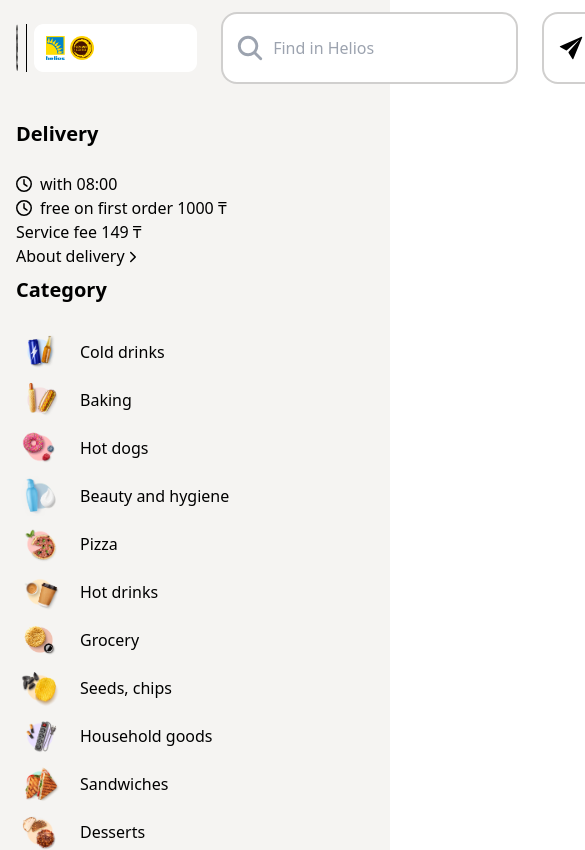
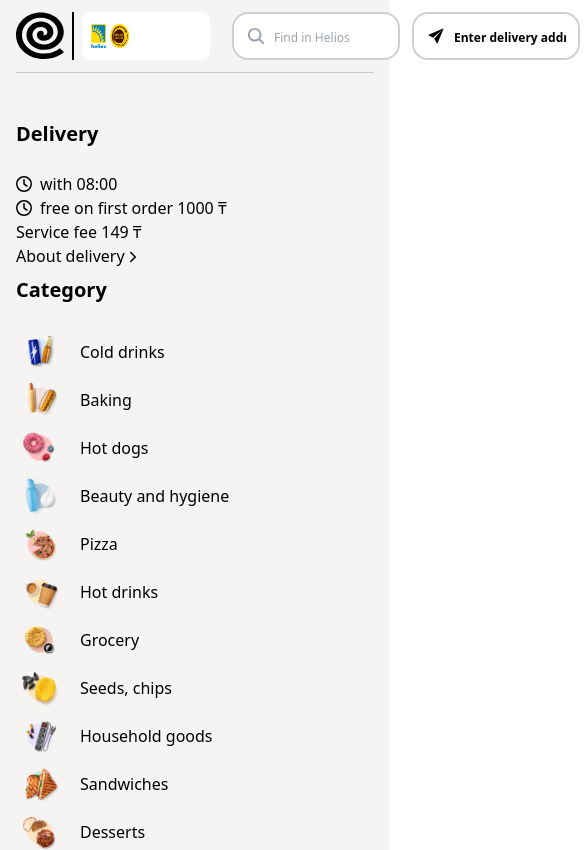
Before and after one commit to Nazmul1582/NShop, a React (Vite) app: page / in a window 390 px wide. Shown: the top 850 px of the page, 585 px wide, since content can reach past the window. Built offline with nearby package versions, Linux system fonts and the light colour scheme.

Commit message:
made navbar responsive for laptop and desktop device

```diff
--- a/src/components/navbar/Navbar.jsx
+++ b/src/components/navbar/Navbar.jsx
@@ -2,44 +2,47 @@ import { Link } from "react-router-dom";
 import { images } from "../../utils/images";
 import { IoSearch } from "react-icons/io5";
 import { IoIosSend } from "react-icons/io";
+import { IoCartOutline } from "react-icons/io5";
+
 
 const Navbar = () => {
   return (
     <header className="bg-[#F5F4F2] h-20">
       <div className="container">
-        <div className="grid grid-cols-[1fr_2fr_1fr] gap-6 justify-between py-3 border-b border-[#8a878466]">
+        <div className="grid grid-cols-[200px_1fr_125px] lg:grid-cols-[1fr_2fr_1fr] gap-4 lg:gap-6 justify-between py-3 border-b border-[#8a878466]">
           <div className="flex items-center gap-2">
             <Link className="" to="/">
               <img className="w-12 h-12" src={images.logo} alt="logo" />
             </Link>
             <div className="bg-black w-[2px] h-12"></div>
             <Link to="/">
-              <img className="max-w-60 h-12" src={images.helios} alt="logo" />
+              <img className="max-w-32 lg:max-w-60 w-full h-12" src={images.helios} alt="logo" />
             </Link>
           </div>
 
-          <div className="flex justify-between gap-6">
+          <div className="flex justify-center gap-3 lg:gap-6">
             <div className="flex items-center gap-2 px-3 rounded-2xl border-2 border-[#8a878466]  bg-white">
-              <IoSearch className="text-3xl text-gray-400" />
+              <IoSearch className="text-xl lg:text-3xl text-gray-400" />
               <input
-                className="py-3 outline-none border-none"
+                className="py-2 lg:py-3 outline-none border-none w-28 lg:w-full placeholder:lg:text-base placeholder:text-xs"
                 type="text"
                 placeholder="Find in Helios"
               />
             </div>
 
             <div className="flex items-center gap-2 px-3 rounded-2xl border-2 border-[#8a878466]  bg-white">
-              <IoIosSend className="text-3xl" />
+              <IoIosSend className="text-xl lg:text-3xl" />
               <input
-                className="py-3 outline-none border-none placeholder:text-black placeholder:font-semibold"
+                className="py-2 lg:py-3 outline-none border-none placeholder:text-black placeholder:font-semibold placeholder:lg:text-base placeholder:text-xs w-28 lg:w-full"
                 type="text"
                 placeholder="Enter delivery address"
               />
             </div>
           </div>
 
-          <div className="justify-self-end">
-            <button className="bg-[#E7E6E4] px-6 py-3 rounded-2xl font-semibold">
+          <div className="justify-self-end flex items-center gap-2">
+          <span className="text-3xl lg:hidden"><IoCartOutline /></span>
+            <button className="bg-[#E7E6E4] px-4 py-2 lg:px-6 lg:py-3 rounded-2xl font-semibold">
               Log in
             </button>
           </div>
--- a/src/hooks/useCategory.jsx
+++ /dev/null
@@ -1,5 +0,0 @@
-const useCategory = () => {
-    // const categories = fetch('')
-};
-
-export default useCategory;
--- a/src/hooks/useProducts.jsx
+++ b/src/hooks/useProducts.jsx
@@ -3,7 +3,7 @@ import { useEffect, useState } from "react";
 const useProducts = () => {
   const [products, setProducts] = useState([]);
   useEffect(() => {
-    fetch("/public/products.json")
+    fetch("/products.json")
       .then((res) => res.json())
       .then((data) => setProducts(data));
   }, []);
```
